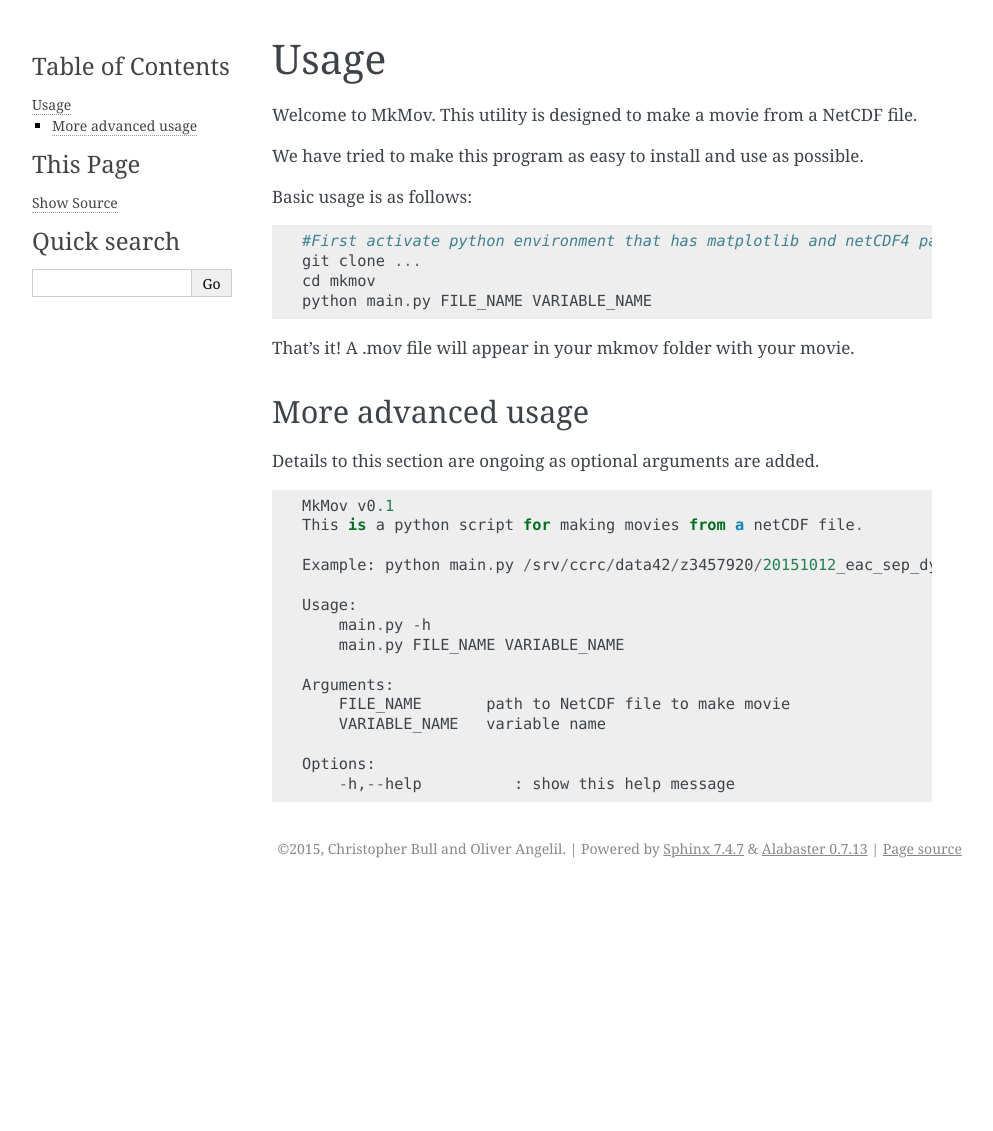
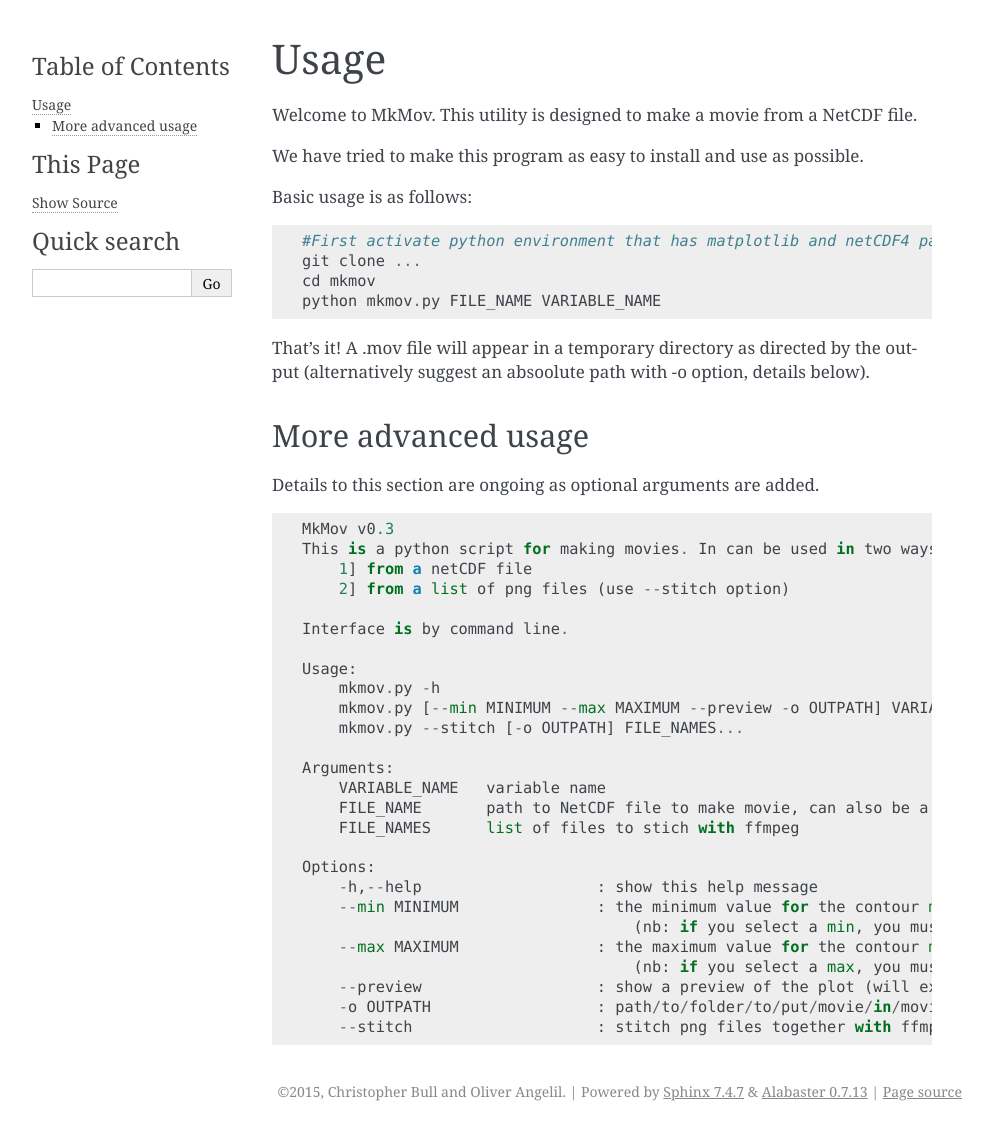
Before and after one commit to chrisb13/mkmov, a Sphinx documentation site: the page built from docs/usage.rst, in a window 1280 px wide. Shown: the whole page, without its empty margins (148-1141 px from the left). Built offline with Sphinx 7.4.7, drawn with Linux system fonts in a browser that asks for light colours; before the commit the page ends 900 px from its top, so only the background shows below that.

Commit message:
doc change

```diff
--- a/docs/usage.rst
+++ b/docs/usage.rst
@@ -12,8 +12,8 @@ Basic usage is as follows:
     #First activate python environment that has matplotlib and netCDF4 packages..
     git clone ...
     cd mkmov
-    python main.py FILE_NAME VARIABLE_NAME
-That's it! A .mov file will appear in your mkmov folder with your movie.
+    python mkmov.py FILE_NAME VARIABLE_NAME
+That's it! A .mov file will appear in a temporary directory as directed by the output (alternatively suggest an absoolute path with -o option, details below).
 
 
 --------------------
@@ -22,18 +22,29 @@ More advanced usage
 
 Details to this section are ongoing as optional arguments are added.
 ::
-    MkMov v0.1
-    This is a python script for making movies from a netCDF file.
+    MkMov v0.3
+    This is a python script for making movies. In can be used in two ways:
+        1] from a netCDF file
+        2] from a list of png files (use --stitch option)
 
-    Example: python main.py /srv/ccrc/data42/z3457920/20151012_eac_sep_dynamics/nemo_cordex24_ERAI01/1989/cordex24-ERAI01_1d_19890101_19890105_grid_T_2D.nc tos
+    Interface is by command line.
 
     Usage:
-        main.py -h
-        main.py FILE_NAME VARIABLE_NAME
+        mkmov.py -h
+        mkmov.py [--min MINIMUM --max MAXIMUM --preview -o OUTPATH] VARIABLE_NAME FILE_NAME...
+        mkmov.py --stitch [-o OUTPATH] FILE_NAMES...
 
     Arguments:
-        FILE_NAME       path to NetCDF file to make movie
         VARIABLE_NAME   variable name
+        FILE_NAME       path to NetCDF file to make movie, can also be a list of files (dimensions must be the same)
+        FILE_NAMES      list of files to stich with ffmpeg
 
     Options:
-        -h,--help          : show this help message
+        -h,--help                   : show this help message
+        --min MINIMUM               : the minimum value for the contour map
+                                        (nb: if you select a min, you must select a max.)
+        --max MAXIMUM               : the maximum value for the contour map
+                                        (nb: if you select a max, you must select a min.)
+        --preview                   : show a preview of the plot (will exit afterwards).
+        -o OUTPATH                  : path/to/folder/to/put/movie/in/moviename.mov  (needs to be absolute path, no relative paths)
+        --stitch                    : stitch png files together with ffmpeg (files must be the same dimensions)
```
